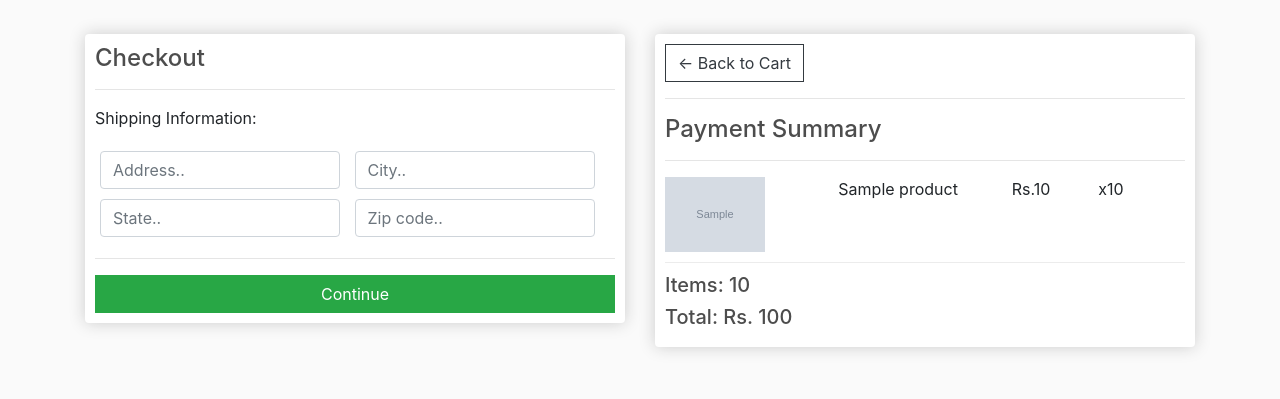
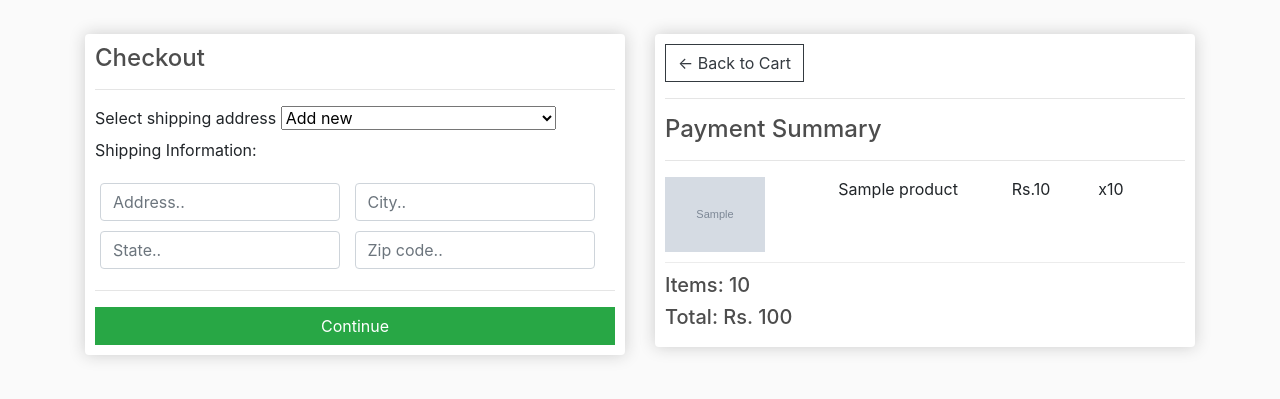
Before and after one commit to AngadK89/karekraft, a Django app: page /checkout/ in a window 1280 px wide. Shown: the part 57-456 px from the top of the page. Run offline with Django 4.2, Linux system fonts and the light colour scheme; a user stored in the database is signed in; data comes from the database, SQL or seed files in the repository; tables that the repository leaves empty hold one stand-in row (values such as "Sample post"); grey boxes marked "Sample" are stand-in pictures; some libraries are stand-ins or nearby versions.

Commit message:
Accessing Saved Shipping Addresses

```diff
--- a/store/templates/store/checkout.html
+++ b/store/templates/store/checkout.html
@@ -8,7 +8,13 @@
                 <hr>
                 <form id="form">
                     {% csrf_token %}
-
+                    <label for="shipping_address">Select shipping address</label>
+                    <select name="shipping_address">
+                        <option value="new" selected>Add new</option>
+                        {% for address in shippingAddresses %}
+                            <option value="{{address.id}}">{{address}}</option>
+                        {% endfor %}
+                    </select>
                     <div id="shipping-info">
 						<p>Shipping Information:</p>
 						<div class="form-field">
@@ -118,8 +124,6 @@
             alert(data)
             window.location.href = "{% url 'store' %}"
         })
-
-
     }
 
 
@@ -132,11 +136,18 @@
             'total': total,
         }
 
-        var shippingInfo = {
+        console.log(form)
+        if (form.shipping_address !== "new") {
+            var shippingInfo = {'id': form.shipping_address}
+        }
+
+        else {
+            var shippingInfo = {
             'address': form.address.value,
             'city': form.city.value,
             'state': form.state.value,
             'zipcode': form.zipcode.value,
+        }
         }
 
         var url = '/process_order/'
--- a/store/templates/store/main.html
+++ b/store/templates/store/main.html
@@ -71,6 +71,7 @@
 
           {% else %}
           <div class="form-inline my-2 my-lg-0">
+            <a href="{% url 'register' %}" class="btn btn-warning mr-3">Sign up</a>
             <a href="{% url 'login' %}" class="btn btn-warning">Login</a>
 
             <a href="{% url 'cart' %}">
--- a/store/views.py
+++ b/store/views.py
@@ -150,7 +150,9 @@ def checkout(request):
         cart_data["order"],
         cart_data["cartItems"],
     )
-    context = {"items": items, "order": order, "cartItems": cartItems}
+    customer = request.user.customer
+    shippingAddresses = ShippingAddress.objects.filter(customer=customer)
+    context = {"items": items, "order": order, "cartItems": cartItems, "shippingAddresses": shippingAddresses}
     return render(request, "store/checkout.html", context)
 
 
@@ -186,15 +188,22 @@ def processOrder(request):
     customer = request.user.customer
     order, created = Order.objects.get_or_create(customer=customer, complete=False)
     total = int(data["form"]["total"])
+    print(data)
+    shipping_address = None
 
-    shipping_address = ShippingAddress(
-        customer=customer,
-        address=data["shipping"]["address"],
-        city=data["shipping"]["city"],
-        state=data["shipping"]["state"],
-        zipcode=data["shipping"]["zipcode"],
-    )
-    shipping_address.save()
+    if data["shipping"]["id"]:
+        shipping_address = ShippingAddress.objects.get(id=data["shipping"]["id"])
+
+    else:
+        shipping_address = ShippingAddress(
+            customer=customer,
+            address=data["shipping"]["address"],
+            city=data["shipping"]["city"],
+            state=data["shipping"]["state"],
+            zipcode=data["shipping"]["zipcode"],
+        )
+        shipping_address.save()
+
     order.shipping_address = shipping_address
     order.save()
 
```
